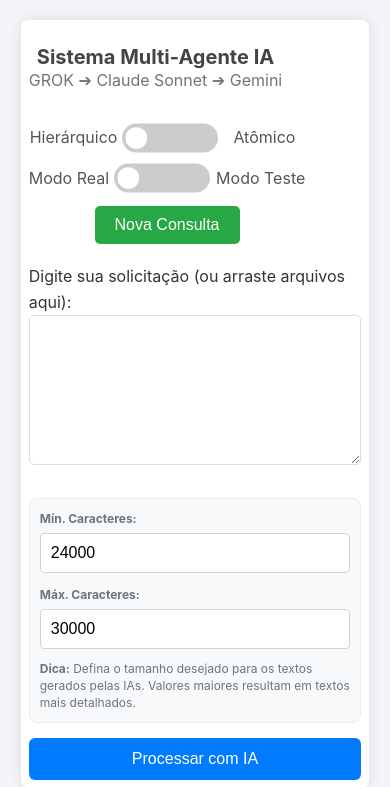
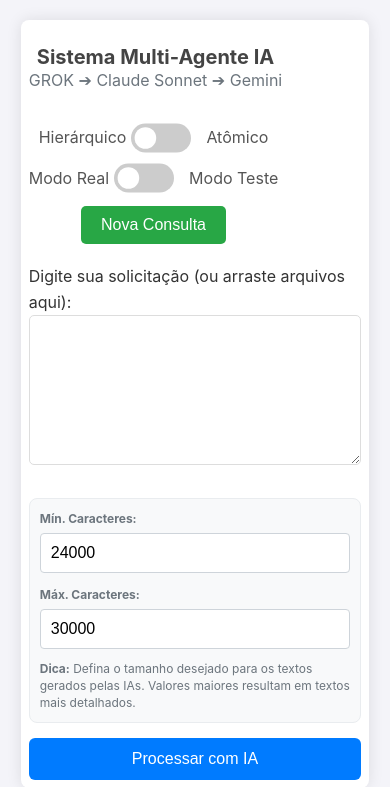
Before and after one commit to victorafarias/sistema-ia-multiagente, a Flask app: page / in a window 390 px wide. Shown: the top 787 px of the page. Run offline with Flask 3, Linux system fonts and the light colour scheme.

Commit message:
Implementação da responsividade

```diff
--- a/templates/index.html
+++ b/templates/index.html
@@ -298,13 +298,13 @@
             }
 
             .mode-toggle span {
-                min-width: 80px;
+                min-width: 50px;
                 text-align: center;
             }
 
             .switch {
                 transform: scale(1.2);
-                margin-right: 37px;
+                margin-right: 10px;
             }
 
             .refresh-btn {
```
